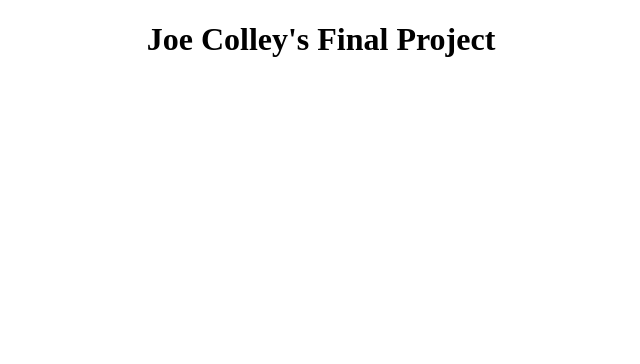
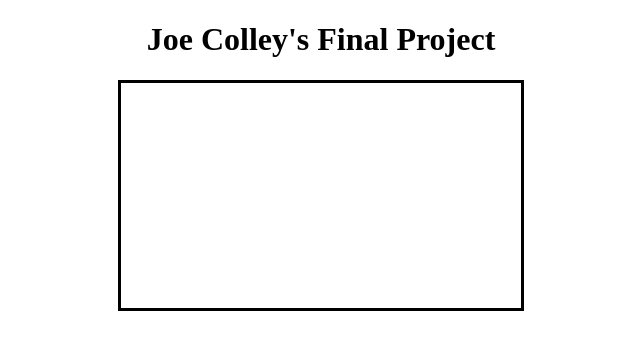
Before and after one commit to JoeThCo/CS-4731-Computer-Graphics, a plain HTML site: page Project 2/index.html in a window 1280 px wide. Shown: the whole page, without its empty margins (319-959 px from the left). Drawn offline with Linux system fonts and the light colour scheme; no server answers.

Commit message:
Format and Setup

```diff
--- a/Project 2/index.html
+++ b/Project 2/index.html
@@ -1,8 +1,8 @@
 <!DOCTYPE html>
-<html>
+<html lang="en">
 <head>
-    <meta charset="UTF-8">
-    <title>CS 4731 Final Project Part I</title>
+    <meta charset="UTF-8"/>
+    <title>Joe Colley's Final Project</title>
     <script id="vshader" type="x-shader/x-vertex">
 
     attribute vec4 vPosition;
@@ -10,7 +10,6 @@
     {
         gl_Position = vPosition;
     }
-
     </script>
 
 
@@ -27,16 +26,17 @@
     <script type="text/javascript" src="lib/webgl-utils.js"></script>
     <script type="text/javascript" src="lib/initShaders.js"></script>
     <script type="text/javascript" src="lib/MV.js"></script>
-
     <script type="text/javascript" src="lib/model.js"></script>
     <script type="text/javascript" src="lib/face.js"></script>
+
     <script type="text/javascript" src="main.js"></script>
 </head>
 
 <div style="text-align: center">
     <body onload="main()">
     <h1 id="mode">Joe Colley's Final Project</h1>
-    <canvas id="webgl" class="box" width="500" height="281" style="border: 1px">
+    <!--<canvas id="webgl" class="box" width="1600" height="900" style="border: 3px solid black"> Commented out for half screen debugging--->
+    <canvas id="webgl" class="box" width="400" height="225" style="border: 3px solid black">
         Please use a browser that supports the "canvas" tag.
     </canvas>
     </body>
--- a/Project 2/main.js
+++ b/Project 2/main.js
@@ -1,9 +1,12 @@
+let gl;
+let program;
+
 function main() {
     // Retrieve <canvas> element
     let canvas = document.getElementById('webgl');
 
     // Get the rendering context for WebGL
-    let gl = WebGLUtils.setupWebGL(canvas, undefined);
+    gl = WebGLUtils.setupWebGL(canvas, undefined);
 
     //Check that the return value is not null.
     if (!gl) {
@@ -11,14 +14,11 @@ function main() {
         return;
     }
 
-    // Set viewport
     gl.viewport(0, 0, canvas.width, canvas.height);
-
-    // Set clear color
     gl.clearColor(0.0, 0.0, 0.0, 1.0);
 
     // Initialize shaders
-    let program = initShaders(gl, "vshader", "fshader");
+    program = initShaders(gl, "vshader", "fshader");
     gl.useProgram(program);
 
     // Get the stop sign
```
